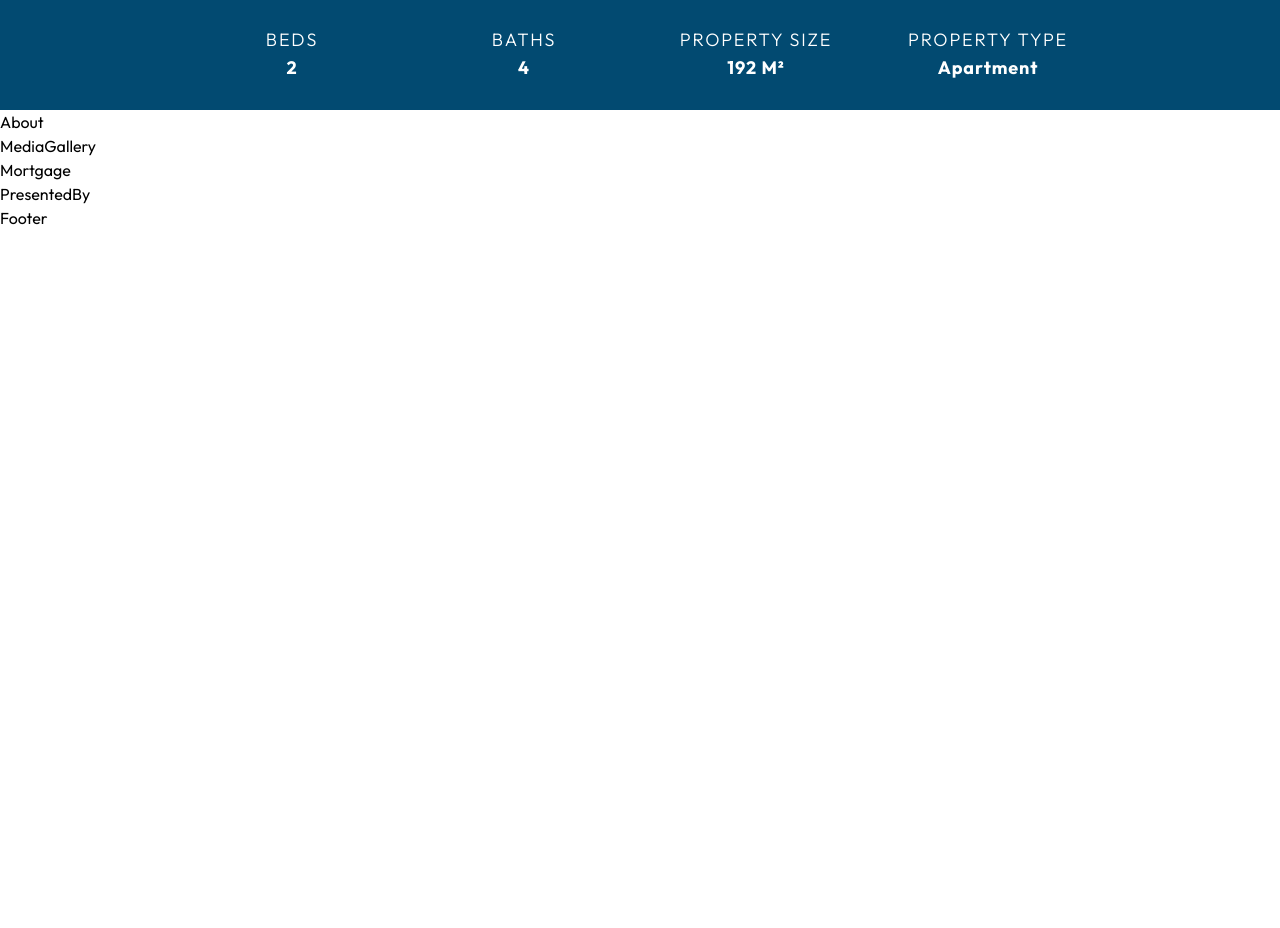
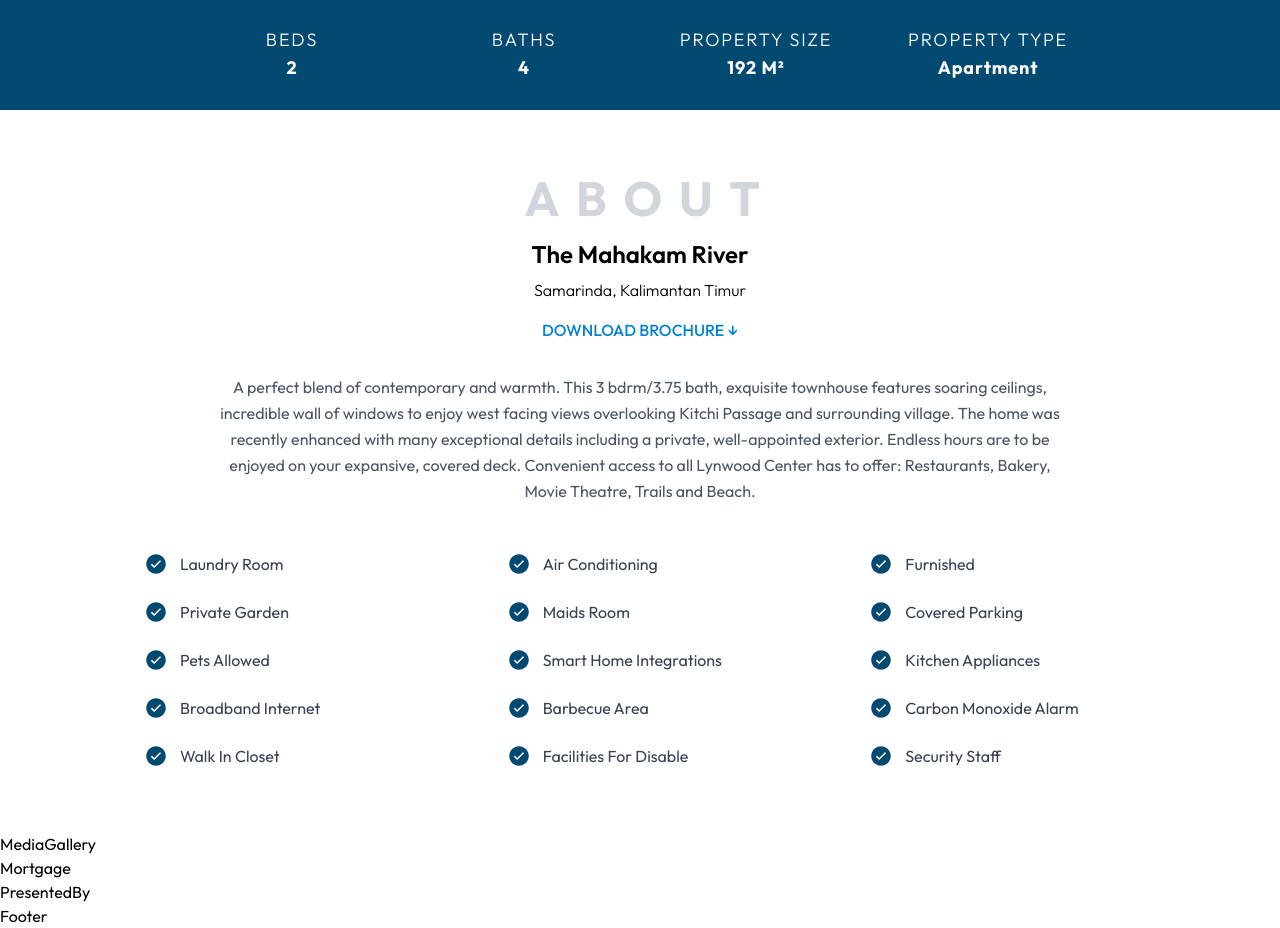
Before and after one commit to thekevinkun/mahakam-gate-residence, a Next.js app: page / in a window 1280 px wide. Shown: the part 802-1730 px from the top of the page. Before the commit the page ends 1032 px from the top, so only its background shows below. Built offline with nearby package versions, Linux system fonts and the light colour scheme.

Commit message:
Added About

```diff
--- a/components/AmenitiesList.jsx
+++ b/components/AmenitiesList.jsx
@@ -1,6 +1,11 @@
-const AmenitiesList = () => {
+import { IoIosCheckmarkCircle } from "react-icons/io";
+
+const AmenitiesList = ({ name }) => {
   return (
-    <div>AmenitiesList</div>
+    <>
+      <IoIosCheckmarkCircle className="text-xl sm:text-2xl text-sky-900 shrink-0"/>
+      <span>{name}</span>
+    </>
   )
 }
 
--- a/sections/About.jsx
+++ b/sections/About.jsx
@@ -1,6 +1,91 @@
+import { motion } from "framer-motion";
+
+import { AmenitiesList } from "@/components";
+import { amenities } from "@/utilities/constant";
+
+import { slideIn, fadeIn } from "@/utilities/motion";
+
 const About = () => {
   return (
-    <section id="about">About</section>
+    <section id="about" className="padding max-w-screen-xl mx-auto overflow-hidden">
+      <motion.div
+        variants={slideIn("up")}
+        initial="hidden"
+        whileInView="visible"
+        viewport={{ once: true, amount: 0.4 }}
+        className="w-full flex flex-col items-center"
+      >
+        <h2
+          className="text-center text-4xl md:text-5xl font-bold text-gray-300 tracking-[0.35em] mb-4 inline-block relative left-[1.5%] md:left-[1%] lg:left-[0.95%]"
+        >
+          ABOUT
+        </h2>
+      </motion.div>
+
+      <motion.div
+        variants={fadeIn()}
+        initial="hidden"
+        whileInView="visible"
+        viewport={{ once: true, amount: 0.4 }}
+        className="text-center text-xl md:text-2xl font-semibold text-black mb-2"
+      >
+        The Mahakam River
+      </motion.div>
+
+      <motion.div
+        variants={fadeIn()}
+        initial="hidden"
+        whileInView="visible"
+        viewport={{ once: true, amount: 0.4 }}
+        className="text-center text-sm md:text-base text-black font-light mb-4"
+      >
+        Samarinda, Kalimantan Timur
+      </motion.div>
+
+      <motion.div
+        variants={slideIn("up")}
+        initial="hidden"
+        whileInView="visible"
+        viewport={{ once: true, amount: 0.4 }}
+        className="text-center mb-8"
+      >
+        <a
+          href="#"
+          className="text-sm md:text-base text-sky-600 font-medium hover:underline underline-offset-4"
+        >
+          DOWNLOAD BROCHURE ↓
+        </a>
+      </motion.div>
+
+      <motion.p
+        variants={slideIn("right", 0.5, 0.4)}
+        initial="hidden"
+        whileInView="visible"
+        viewport={{ once: true, amount: 0.4 }}
+        className="text-center text-base text-gray-600 max-w-4xl mx-auto leading-relaxed mb-12 px-6"
+      >
+        A perfect blend of contemporary and warmth. This 3 bdrm/3.75 bath, exquisite townhouse features soaring ceilings,
+        incredible wall of windows to enjoy west facing views overlooking Kitchi Passage and surrounding village.
+        The home was recently enhanced with many exceptional details including a private, well-appointed exterior.
+        Endless hours are to be enjoyed on your expansive, covered deck. Convenient access to all Lynwood Center has to
+        offer: Restaurants, Bakery, Movie Theatre, Trails and Beach.
+      </motion.p>
+
+      <ul className="grid grid-cols-2 md:grid-cols-3 gap-x-3 lg:gap-x-24 gap-y-6 justify-self-center max-w-5xl mx-auto px-4">
+        {amenities.map((item, i) => (
+          <motion.li
+            key={i}
+            variants={slideIn("left", 0.4, i * 0.05)}
+            initial="hidden"
+            whileInView="visible"
+            viewport={{ once: true, amount: 0.4 }}
+            className="flex items-center gap-3 text-gray-700 text-sm sm:text-base capitalize"
+          >
+            <AmenitiesList name={item}/>
+          </motion.li>
+        ))}
+      </ul>
+    </section>
   )
 }
 
--- a/styles/globals.css
+++ b/styles/globals.css
@@ -23,3 +23,15 @@ body {
 .btn-outline {
   @apply border border-sky-900 text-white hover:bg-sky-900;
 }
+
+.padding {
+  @apply px-4 md:px-10 lg:px-20 py-12 md:py-16;
+}
+
+.padding-y {
+  @apply py-12 md:py-16;
+}
+
+.padding-x {
+  @apply px-4 md:px-10 lg:px-20;
+}
--- a/utilities/constant.js
+++ b/utilities/constant.js
@@ -16,3 +16,21 @@ export const features = [
         value: "apartment"
     },
 ]
+
+export const amenities = [
+    "laundry room",
+    "air conditioning",
+    "furnished",
+    "private garden",
+    "maids room",
+    "covered parking",
+    "pets allowed",
+    "smart home integrations",
+    "kitchen appliances",
+    "broadband internet",
+    "barbecue area",
+    "carbon monoxide alarm",
+    "walk in closet",
+    "facilities for disable",
+    "security staff",
+]
```
